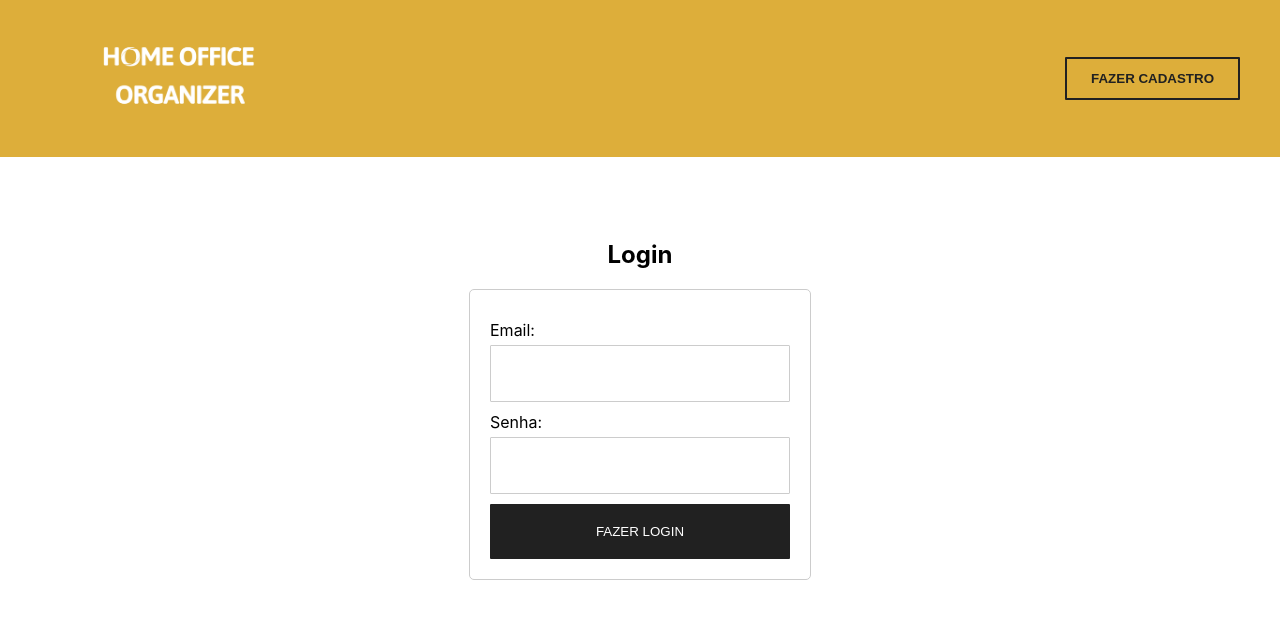
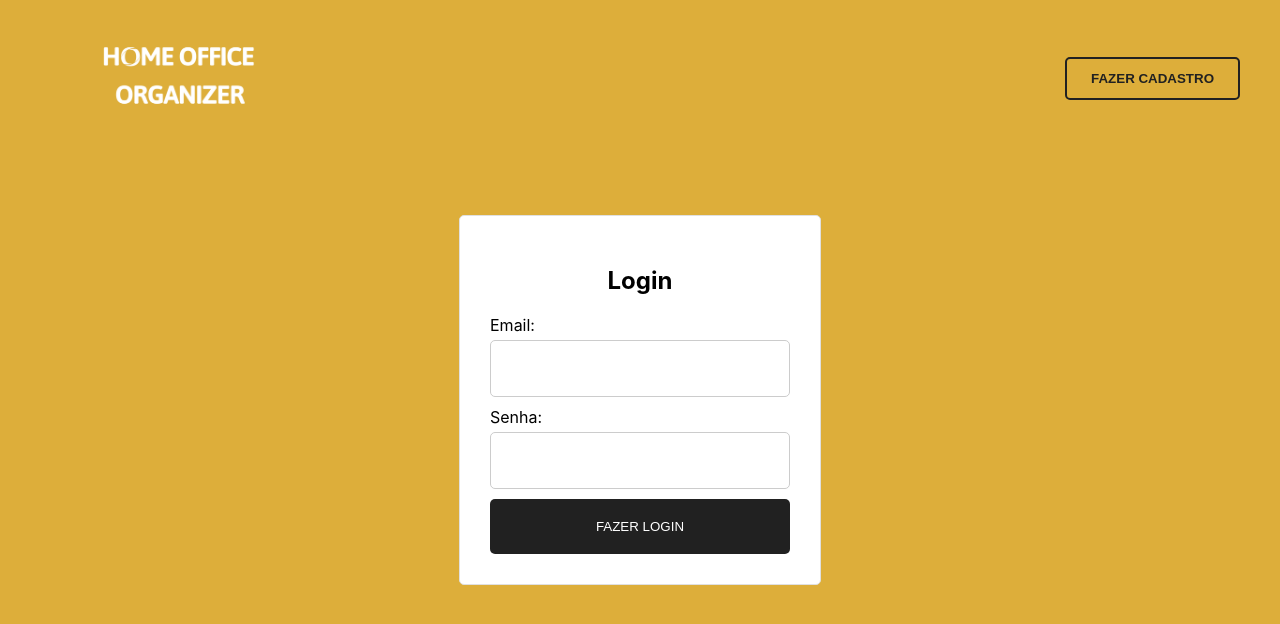
Before and after one commit to ICEI-PUC-Minas-PMV-ADS/pmv-ads-2024-1-e5-proj-homeoffice-organizer-t6, a React (Create React App) app in the folder codigo-fonte/: page / in a window 1280 px wide. Shown: the top 624 px of the page. Built offline with nearby package versions, Linux system fonts and the light colour scheme.

Commit message:
atualizações de estilo

```diff
--- a/codigo-fonte/src/Cadastro/Cadastro.css
+++ b/codigo-fonte/src/Cadastro/Cadastro.css
@@ -12,7 +12,7 @@
   width: 300px;
   padding: 30px;
   border: 1px solid #E0E0E0;
-  border-radius: 1px;
+  border-radius: 5px;
 }
 
 .form-group {
@@ -34,7 +34,7 @@ input[type="password"] {
   width: calc(100% - 22px);
   padding: 20px 10px;
   border: 1px solid #ccc;
-  border-radius: 1px;
+  border-radius: 5px;
 }
 
 input.error {
@@ -53,7 +53,7 @@ button {
   background-color: #212121;
   color: #fff;
   border: none;
-  border-radius: 1px;
+  border-radius: 5px;
   cursor: pointer;
   transition: background-color 0.3s ease;
 }
--- a/codigo-fonte/src/Cadastro/Cadastro.js
+++ b/codigo-fonte/src/Cadastro/Cadastro.js
@@ -18,10 +18,19 @@ function Cadastro() {
   });
 
   const handleChange = (e) => {
+    const { name, value } = e.target;
     setFormData({
       ...formData,
-      [e.target.name]: e.target.value
+      [name]: value
     });
+
+    // Verificar se as senhas coincidem durante a digitação
+    if (name === 'senha' || name === 'confirmarSenha') {
+      setErrors({
+        ...errors,
+        confirmarSenha: formData.senha !== value
+      });
+    }
   };
 
   const handleSubmit = (e) => {
--- a/codigo-fonte/src/Login/Login.css
+++ b/codigo-fonte/src/Login/Login.css
@@ -1,4 +1,5 @@
 .login-container {
+  background-color: #DDAE3A;
   display: flex;
   flex-direction: column;
   align-items: center;
@@ -7,14 +8,19 @@
 }
 
 .login-form {
+  background-color: #fff;
   width: 300px;
-  padding: 20px;
-  border: 1px solid #ccc;
+  padding: 30px;
+  border: 1px solid #E0E0E0;
   border-radius: 5px;
 }
 
 .form-group {
   margin-bottom: 10px;
+}
+
+.form-text {
+  text-align: center;
 }
 
 label {
@@ -32,8 +38,9 @@ input[type="password"] {
 
 button {
   width: 100%;
-  padding: 10px;
-  background-color: #007bff;
+  padding: 20px;
+  text-transform: uppercase;
+  background-color: #212121;
   color: #fff;
   border: none;
   border-radius: 5px;
@@ -42,5 +49,5 @@ button {
 }
 
 button:hover {
-  background-color: #0056b3;
+  background-color: #696969;
 }
--- a/codigo-fonte/src/Login/Login.js
+++ b/codigo-fonte/src/Login/Login.js
@@ -7,9 +7,9 @@ function Login() {
     <div>
       <Navbar isLoginPage={true} />
     <div className="login-container">
-      <h2>Login</h2>
       <form className="login-form">
         <div className="form-group">
+        <h2 className='form-text'>Login</h2>
           <label htmlFor="email">Email:</label>
           <input type="email" id="email" name="email" required />
         </div>
--- a/codigo-fonte/src/Navbar/Navbar.css
+++ b/codigo-fonte/src/Navbar/Navbar.css
@@ -30,7 +30,7 @@
   background-color: #DDAE3A;
   color: #212121;
   border: 2px solid #212121;
-  border-radius: 1px;
+  border-radius: 5px;
   cursor: pointer;
   transition: background-color 0.3s ease;
   font-weight: bold;
```
